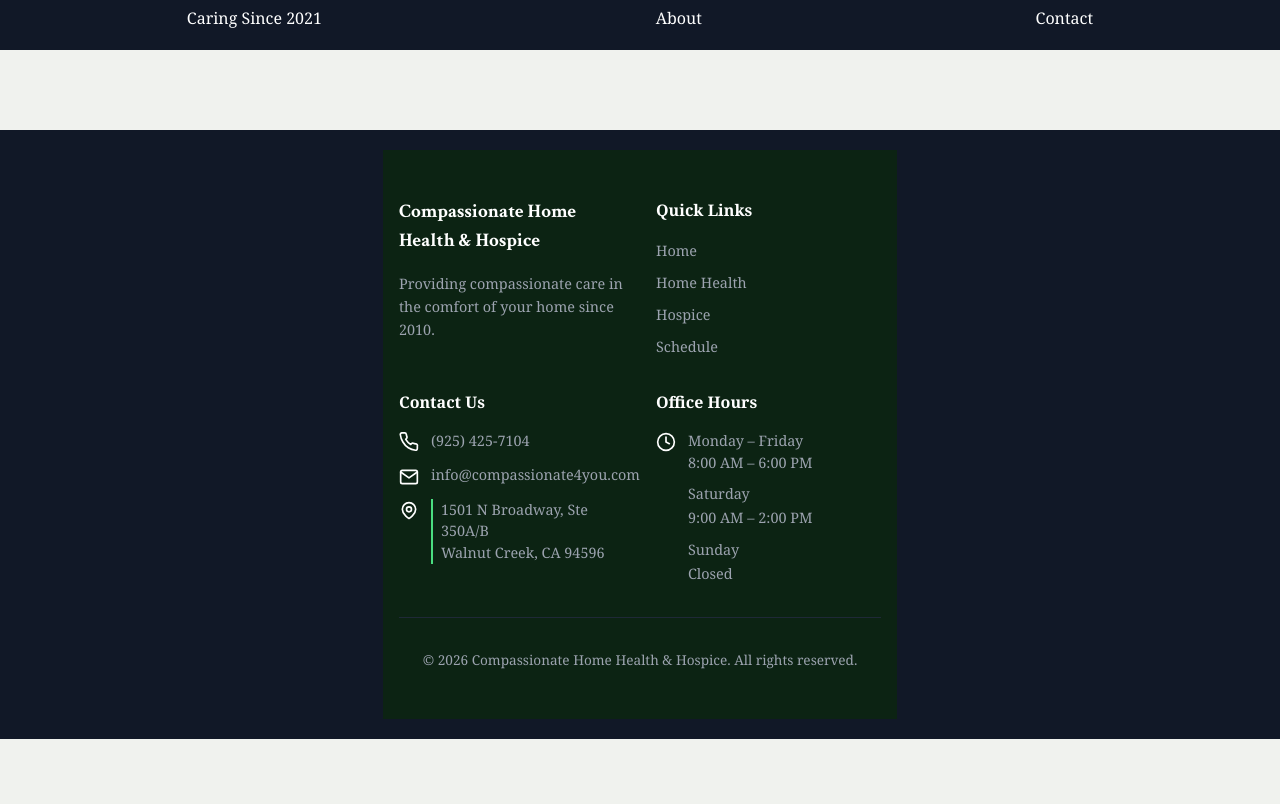
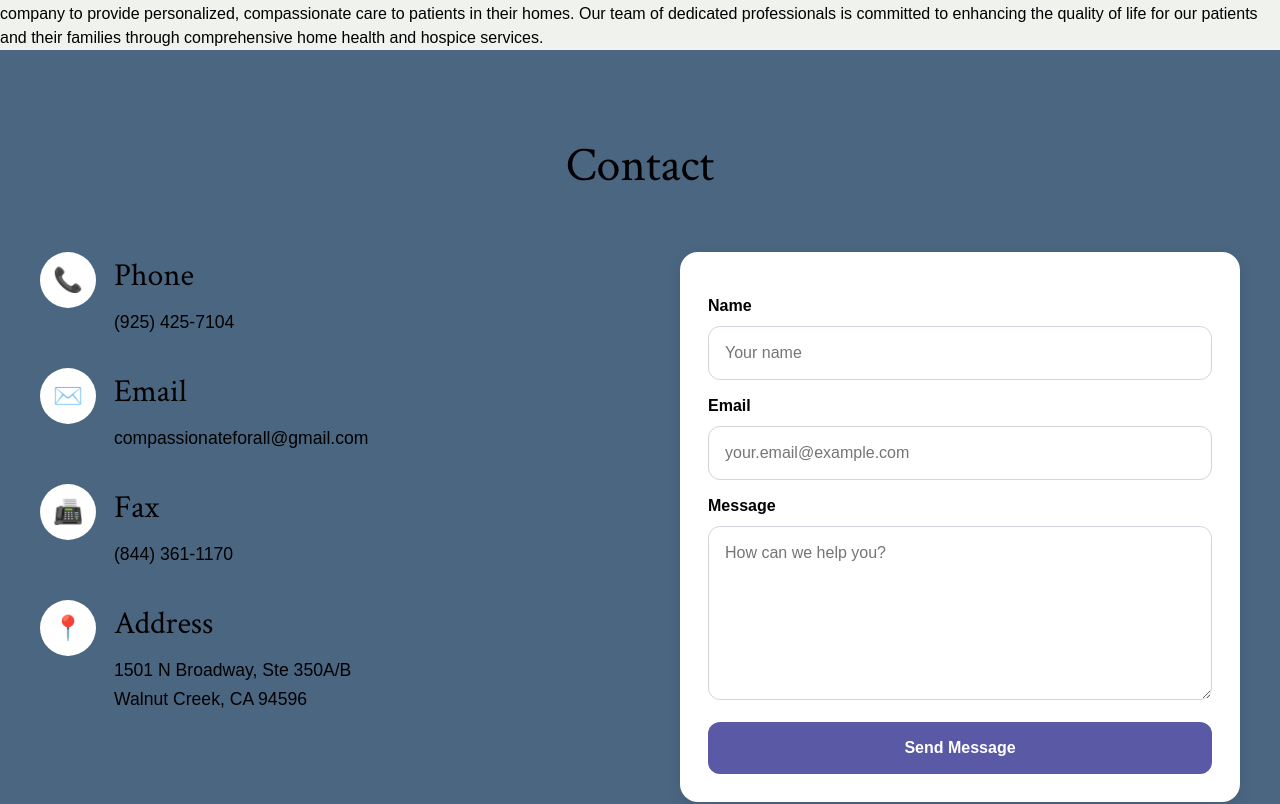
Before and after one commit to Compassionate4you/Compassionate4youSite, a React (Vite) app in the folder client/: page / in a window 1280 px wide. Shown: the part 983-1787 px from the top of the page. Before the commit the page ends 1722 px from the top, so only its background shows below. Built offline with nearby package versions, Linux system fonts and the light colour scheme.

Commit message:
Added Contact section content and styling

```diff
--- a/client/src/locales/en/translation.json
+++ b/client/src/locales/en/translation.json
@@ -16,9 +16,27 @@
         "heroImageAlt": "Compassionate care services",
         "philosophyTitle": "Our Philosophy",
         "philosophyText": "We believe in treating our patients with dignity, respect, and empathy. We strive to make their end-of-life journey as comfortable and meaningful as possible.",
-        "footerSince": "Caring Since 2021",
-        "footerAbout": "About",
-        "footerContact": "Contact"
+        "caringSinceTitle": "Caring Since 2021",
+        "caringSinceText": "Providing compassionate care in the comfort of your home since 2021.",
+        "aboutTitle": "About",
+        "aboutText": "Compassionate Home Health & Hospice is a family-owned and operated business founded by Jane Smith, RN. With over 15 years of experience in healthcare, Jane started this company to provide personalized, compassionate care to patients in their homes. Our team of dedicated professionals is committed to enhancing the quality of life for our patients and their families through comprehensive home health and hospice services.",
+        "contactTitle": "Contact",
+        "contactPhoneLabel": "Phone",
+        "contactPhone": "(925) 425-7104",
+        "contactEmailLabel": "Email",
+        "contactEmail": "compassionateforall@gmail.com",
+        "contactFaxLabel": "Fax",
+        "contactFax": "(844) 361-1170",
+        "contactAddressLabel": "Address",
+        "contactAddressLine1": "1501 N Broadway, Ste 350A/B",
+        "contactAddressLine2": "Walnut Creek, CA 94596",
+        "contactFormName": "Name",
+        "contactFormNamePlaceholder": "Your name",
+        "contactFormEmail": "Email",
+        "contactFormEmailPlaceholder": "your.email@example.com",
+        "contactFormMessage": "Message",
+        "contactFormMessagePlaceholder": "How can we help you?",
+        "contactFormButton": "Send Message"
     },
     "homeHealth": {
         "title": "Home Health",
--- a/client/src/locales/es/translation.json
+++ b/client/src/locales/es/translation.json
@@ -16,9 +16,23 @@
         "heroImageAlt": "Servicios de cuidado compasivo",
         "philosophyTitle": "Nuestra filosofía",
         "philosophyText": "Creemos en tratar a nuestros pacientes con dignidad, respeto y empatía. Nos esforzamos por hacer que su proceso al final de la vida sea lo más cómodo y significativo posible.",
-        "footerSince": "Brindando cuidado desde 2021",
-        "footerAbout": "Acerca de",
-        "footerContact": "Contacto"
+        "contactTitle": "Contacto",
+        "contactPhoneLabel": "Teléfono",
+        "contactPhone": "(925) 425-7104",
+        "contactEmailLabel": "Correo electrónico",
+        "contactEmail": "compassionateforall@gmail.com",
+        "contactFaxLabel": "Fax",
+        "contactFax": "(844) 361-1170",
+        "contactAddressLabel": "Dirección",
+        "contactAddressLine1": "1501 N Broadway, Ste 350A/B",
+        "contactAddressLine2": "Walnut Creek, CA 94596",
+        "contactFormName": "Nombre",
+        "contactFormNamePlaceholder": "Tu nombre",
+        "contactFormEmail": "Correo electrónico",
+        "contactFormEmailPlaceholder": "tu.correo@ejemplo.com",
+        "contactFormMessage": "Mensaje",
+        "contactFormMessagePlaceholder": "¿Cómo podemos ayudarte?",
+        "contactFormButton": "Enviar mensaje"
     },
     "homeHealth": {
         "title": "Salud en Casa",
--- a/client/src/pages/LandingPage.jsx
+++ b/client/src/pages/LandingPage.jsx
@@ -7,7 +7,7 @@ function LandingPage() {
 
   return (
     <div>
-      {/* HERO SECTION */}
+      {/* Hero */}
       <section className="hero">
         <div className="hero-left">
           <h1>{t("landing.heroTitle")}</h1>
@@ -23,18 +23,94 @@ function LandingPage() {
         </div>
       </section>
 
-      {/* PHILOSOPHY SECTION */}
+      {/* Philosophy */}
       <section className="philosophy">
         <h2>{t("landing.philosophyTitle")}</h2>
         <p>{t("landing.philosophyText")}</p>
       </section>
 
-      {/* FOOTER */}
-      <footer className="footer">
-        <p>{t("landing.footerSince")}</p>
-        <p>{t("landing.footerAbout")}</p>
-        <p>{t("landing.footerContact")}</p>
-      </footer>
+      {/* Caring Since 2021 */}
+      <section className="care">
+        <h2>{t("landing.caringSinceTitle")}</h2>
+        <p>{t("landing.caringSinceText")}</p>
+      </section>
+
+      {/* About */}
+      <section className="about">
+        <h2>{t("landing.aboutTitle")}</h2>
+        <p>{t("landing.aboutText")}</p>
+      </section>
+
+      {/* Contact */}
+      <section className="contact-section">
+        <h2 className="contact-title">{t("landing.contactTitle")}</h2>
+
+        <div className="contact-container">
+          <div className="contact-info">
+            <div className="contact-item">
+              <div className="contact-icon">📞</div>
+              <div>
+                <h3>{t("landing.contactPhoneLabel")}</h3>
+                <p>{t("landing.contactPhone")}</p>
+              </div>
+            </div>
+
+            <div className="contact-item">
+              <div className="contact-icon">✉️</div>
+              <div>
+                <h3>{t("landing.contactEmailLabel")}</h3>
+                <p>{t("landing.contactEmail")}</p>
+              </div>
+            </div>
+
+            <div className="contact-item">
+              <div className="contact-icon">📠</div>
+              <div>
+                <h3>{t("landing.contactFaxLabel")}</h3>
+                <p>{t("landing.contactFax")}</p>
+              </div>
+            </div>
+
+            <div className="contact-item">
+              <div className="contact-icon">📍</div>
+              <div>
+                <h3>{t("landing.contactAddressLabel")}</h3>
+                <p>{t("landing.contactAddressLine1")}</p>
+                <p>{t("landing.contactAddressLine2")}</p>
+              </div>
+            </div>
+          </div>
+
+          <div className="contact-form-card">
+            <form className="contact-form">
+              <label htmlFor="name">{t("landing.contactFormName")}</label>
+              <input
+                id="name"
+                type="text"
+                placeholder={t("landing.contactFormNamePlaceholder")}
+              />
+
+              <label htmlFor="email">{t("landing.contactFormEmail")}</label>
+              <input
+                id="email"
+                type="email"
+                placeholder={t("landing.contactFormEmailPlaceholder")}
+              />
+
+              <label htmlFor="message">{t("landing.contactFormMessage")}</label>
+              <textarea
+                id="message"
+                rows="6"
+                placeholder={t("landing.contactFormMessagePlaceholder")}
+              ></textarea>
+
+              <button type="submit" className="contact-btn">
+                {t("landing.contactFormButton")}
+              </button>
+            </form>
+          </div>
+        </div>
+      </section>
     </div>
   );
 }
--- a/client/src/styles/LandingPage.css
+++ b/client/src/styles/LandingPage.css
@@ -3,7 +3,7 @@ body {
     font-family: Arial, sans-serif;
   }
 
-  /* NAVBAR */
+  /* NavBar */
   .navbar {
     display: flex;
     justify-content: space-between;
@@ -18,7 +18,7 @@ body {
     list-style: none;
   }
 
-  /* HERO */
+  /* Hero */
   .hero {
     display: flex;
     height: 80vh;
@@ -46,16 +46,134 @@ body {
     object-fit: cover;
   }
 
-  /* PHILOSOPHY */
+  /* Philosophy */
   .philosophy {
     padding: 60px;
     text-align: center;
   }
 
-  /* FOOTER */
+  /* Care */
   .footer {
     background: #f5f5f5;
     padding: 20px;
     display: flex;
     justify-content: space-around;
   }
+
+  /* About */
+
+  /* Contact */
+  .contact-section {
+    background-color: var(--color-blue-gray);
+    padding: 80px 40px;
+  }
+
+  .contact-title {
+    text-align: center;
+    font-size: 3rem;
+    margin-bottom: 50px;
+  }
+
+  .contact-container {
+    max-width: 1200px;
+    margin: 0 auto;
+    display: grid;
+    grid-template-columns: 1fr 1fr;
+    gap: 80px;
+    align-items: start;
+  }
+
+  .contact-info {
+    display: flex;
+    flex-direction: column;
+    gap: 32px;
+  }
+
+  .contact-item {
+    display: flex;
+    align-items: flex-start;
+    gap: 18px;
+  }
+
+  .contact-icon {
+    width: 56px;
+    height: 56px;
+    border-radius: 50%;
+    background: white;
+    display: flex;
+    align-items: center;
+    justify-content: center;
+    font-size: 24px;
+    flex-shrink: 0;
+  }
+
+  .contact-item h3 {
+    margin: 0 0 8px 0;
+    font-size: 2rem;
+  }
+
+  .contact-item p {
+    margin: 0;
+    font-size: 1.1rem;
+    line-height: 1.6;
+  }
+
+  .contact-form-card {
+    background: white;
+    border-radius: 18px;
+    padding: 28px;
+    box-shadow: 0 4px 18px rgba(0, 0, 0, 0.08);
+  }
+
+  .contact-form {
+    display: flex;
+    flex-direction: column;
+  }
+
+  .contact-form label {
+    font-weight: 600;
+    margin-bottom: 8px;
+    margin-top: 14px;
+  }
+
+  .contact-form input,
+  .contact-form textarea {
+    width: 100%;
+    padding: 14px 16px;
+    border: 1px solid #d1d5db;
+    border-radius: 12px;
+    font-size: 1rem;
+    outline: none;
+    box-sizing: border-box;
+  }
+
+  .contact-form textarea {
+    resize: vertical;
+  }
+
+  .contact-btn {
+    margin-top: 22px;
+    padding: 14px 20px;
+    border: none;
+    border-radius: 12px;
+    background-color: var(--color-purple);
+    color: white;
+    font-size: 1rem;
+    font-weight: 600;
+    cursor: pointer;
+  }
+
+  .contact-btn:hover {
+    opacity: 0.92;
+  }
+
+  @media (max-width: 900px) {
+    .contact-container {
+      grid-template-columns: 1fr;
+      gap: 40px;
+    }
+
+    .contact-title {
+      font-size: 2.25rem;
+    }
+  }
```
